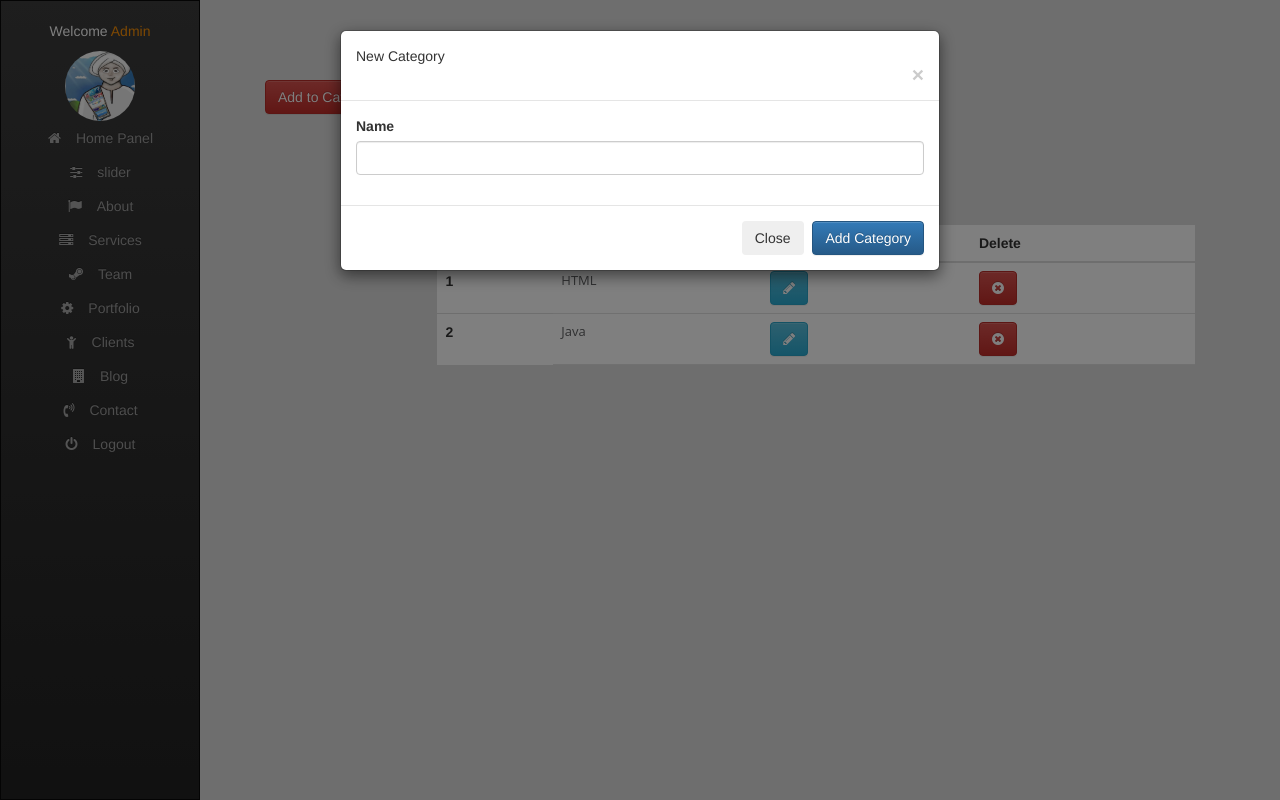
After one commit to Ahmed-A-Amin98/himu.github.io, a PHP site: page /Category.php in a window 1280 px wide, after a click on "Add to Categories". The commit adds this page. Run offline with PHP 8.4, Linux system fonts and the light colour scheme; a user stored in the database is signed in; data comes from the database, SQL or seed files in the repository.

Commit message:
Add files via upload

```diff
--- /dev/null
+++ b/site_admin/Category.php
@@ -0,0 +1,239 @@
+<!DOCTYPE html>
+<html lang="en">
+<head>
+	<meta charset="UTF-8">
+	<meta name="viewport" content="width=device-width, initial-scale=1">
+  <!-- Latest compiled and minified CSS -->
+	<link rel="stylesheet" href="https://maxcdn.bootstrapcdn.com/bootstrap/3.3.7/css/bootstrap.min.css" integrity="sha384-BVYiiSIFeK1dGmJRAkycuHAHRg32OmUcww7on3RYdg4Va+PmSTsz/K68vbdEjh4u" crossorigin="anonymous">
+
+	<!-- Optional theme -->
+	<link rel="stylesheet" href="https://maxcdn.bootstrapcdn.com/bootstrap/3.3.7/css/bootstrap-theme.min.css" integrity="sha384-rHyoN1iRsVXV4nD0JutlnGaslCJuC7uwjduW9SVrLvRYooPp2bWYgmgJQIXwl/Sp" crossorigin="anonymous">
+
+	<!-- Latest compiled and minified JavaScript -->
+	<script src="https://maxcdn.bootstrapcdn.com/bootstrap/3.3.7/js/bootstrap.min.js" integrity="sha384-Tc5IQib027qvyjSMfHjOMaLkfuWVxZxUPnCJA7l2mCWNIpG9mGCD8wGNIcPD7Txa" crossorigin="anonymous"></script>
+	<link rel="stylesheet" href="css/font-awesome.min.css">
+	<link href="css/style.css" rel="stylesheet" type="text/css">
+	<title>Document</title>
+</head>
+<body>
+		<?php require "header.php" ;?>
+<!-- start table slider -->
+	<div class="container">
+		<div class="row">
+			<div class="form col-lg-10 col-md-offset-2 marg">
+			<button type="button" class="btn btn-danger" data-toggle="modal" data-target="#exampleModal" data-whatever="@mdo">Add to Categories</button>
+			<div class="modal fade" id="exampleModal" tabindex="-1" role="dialog" aria-labelledby="exampleModalLabel" aria-hidden="true">
+			  <div class="modal-dialog" role="document">
+			    <div class="modal-content">
+			      <div class="modal-header">
+			        <h5 class="modal-title" id="exampleModalLabel">New Category</h5>
+			        <button type="button" class="close" data-dismiss="modal" aria-label="Close">
+			          <span aria-hidden="true">&times;</span>
+			        </button>
+			      </div>
+			      <div class="modal-body">
+			        <form action="php_site/generl_input.php" method="POST" enctype="multipart/form-data" id="add_cat_form">
+			          <div class="form-group">
+			            <label for="name_add" class="form-control-label">Name</label>
+			            <input type="text" class="form-control  btn-secondary" id="name_add" name="name_add">
+			          </div>
+			        </form>
+			      </div>
+			      <div class="modal-footer">
+			        <button type="button" class="btn btn-secondary" data-dismiss="modal">Close</button>
+			        <button type="submit" id="add_btn" class="btn btn-primary">Add Category </button>
+			      </div>
+			    </div>
+			  </div>
+			</div>
+		</div>
+
+	<!-- model Edit  -->
+    <div class="form col-lg-10 col-md-offset-2 ">
+				<div class="modal fade" id="Edit" tabindex="-1" role="dialog" aria-labelledby="EditLabel" aria-hidden="true">
+					<div class="modal-dialog" role="document">
+						<div class="modal-content">
+							<div class="modal-header">
+								<h5 class="modal-title" id="EditLabel">Edit Category</h5>
+								<button type="button" class="close" data-dismiss="modal" aria-label="Close">
+									<span aria-hidden="true">&times;</span>
+								</button>
+							</div>
+							<div class="modal-body">
+								<form action="php_site/generl_input.php" method="POST" enctype="multipart/form-data" id="edit_cat_form">
+									<div class="form-group">
+										<input type="hidden" class="form-control" id="id_edit" name="id_edit">
+
+									<div class="form-group">
+                                    <label for="name_edit" class="form-control-label">Name</label>
+										<input type="text" class="form-control" placeholder="Name" name="name_edit" id="name_edit" aria-describedby="basic-addon1">
+									</div>
+
+								</form>
+							</div>
+							<div class="modal-footer">
+								<button type="button" class="btn btn-secondary" data-dismiss="modal">Close</button>
+								<button type="submit"  id="edit_btn" class="btn btn-primary"> Edit Category </button>
+							</div>
+						</div>
+					</div>
+				</div>
+			</div>
+            <!-- end modal edit -->
+            <!--model Delete -->
+
+			<div class="form col-lg-10 col-md-offset-2 marg">
+
+<div class="modal fade" id="Delete" tabindex="-1" role="dialog" aria-labelledby="addsliderLabel" aria-hidden="true">
+    <div class="modal-dialog" role="document">
+        <div class="modal-content">
+            <div class="modal-header">
+                <h5 class="modal-title" id="addsliderLabel">Delete Category</h5>
+                <button type="button" class="close" data-dismiss="modal" aria-label="Close">
+                    <span aria-hidden="true">&times;</span>
+                </button>
+            </div>
+            <div class="modal-body">
+
+                <div>Are you sure you want to delete this Category?</div>
+
+                <form action="php_site/generl_input.php" method="POST" enctype="multipart/form-data" id="delete_cat_form">
+                    <div class="form-group">
+                        <input type="hidden" class="form-control" id="id_delete" name="id_delete">
+                    </div>
+                </form>
+
+            </div>
+            <div class="modal-footer">
+                <button type="button" class="btn btn-secondary" data-dismiss="modal">Close</button>
+                <button type="submit" class="btn btn-primary" id="delete_btn"> Delete Category </button>
+            </div>
+        </div>
+    </div>
+</div>
+</div>
+<!-- end model Delete -->
+
+
+		<?php
+			require 'connect_database.php';
+			$sq1 = "select * from category";
+			$result = $conn->query($sq1);
+			?>
+			<div class="col-lg-10 col-md-offset-2">
+				<table class="table ">
+				  <thead>
+				    <tr>
+				      <th>ID</th>
+				      <th>Name</th>
+                      <th>Edit</th>
+                      <th>Delete</th>
+				    </tr>
+				  </thead>
+				  <tbody>
+				  <?php
+						foreach ($result as $key => $value) {
+							?>
+
+						<tr>
+							<th scope="row"><?php echo $key + 1; ?></th>
+							<td><?php echo $value['name']; ?></td>
+
+
+							<td><button data-id="<?php echo $value['id']; ?>" data-name="<?php echo $value['name']; ?>" id="edit" type="button" class="btn btn-info" data-toggle="modal" data-target="#Edit" data-whatever="@mdo" class="btn btn-primary"><i class="fa fa-pencil" aria-hidden="true"></i></button></td>
+
+							<td><button data-cat_id="<?php echo $value['id']; ?>" id="delete" class="btn btn-danger" data-toggle="modal" data-target="#Delete"><i class="fa fa-times-circle" aria-hidden="true"></i></button></td>
+						</tr>
+						<?php } ?>
+				</table>
+			</div>
+		</div>
+	</div>
+<!-- end table slider -->
+
+ <script src="https://ajax.googleapis.com/ajax/libs/jquery/1.12.4/jquery.min.js"></script>
+ <script src="js/bootstrap.min.js"></script>
+  <script type="text/javascript">
+$(document).on('click', '#add_btn', function(a) {
+			var data = new FormData(document.getElementById('add_cat_form'));
+			$.ajax({
+					type: 'POST',
+					url: "add_category.php",
+					data: data,
+					async: false,
+					processData: false,
+					contentType: false,
+				})
+				.done(function(data) {
+					console.log(data);
+					if (data == "success") {
+						window.location.reload();
+					} else {
+						alert("failed");
+
+					}
+				});
+		});
+
+        $(document).on('click', '#edit_btn', function(a) {
+			var data = new FormData(document.getElementById('edit_cat_form'));
+			$.ajax({
+					type: 'POST',
+					url: "edit_category.php",
+					data: data,
+					async: false,
+					processData: false,
+					contentType: false,
+				})
+				.done(function(data) {
+					console.log(data);
+					if (data == "success") {
+						window.location.reload();
+					} else {
+						alert("failed");
+
+					}
+				});
+            });
+
+                $(document).on('click', '#edit', function(a) {
+			var id = $(this).data("id");
+			var name = $(this).data("name");
+
+			$('#name_edit').val(name);
+			$('#id_edit').val(id);
+
+
+		});
+        $(document).on('click', '#delete_btn', function(a) {
+			var data = new FormData(document.getElementById('delete_cat_form'));
+			$.ajax({
+					type: 'POST',
+					url: "delete_category.php",
+					data: data,
+					async: false,
+					processData: false,
+					contentType: false,
+				})
+				.done(function(data) {
+					console.log(data);
+					if (data == "success") {
+						window.location.reload();
+					} else {
+						alert("failed");
+
+					}
+				});
+			a.preventDefault();
+
+		});
+
+		$(document).on('click', '#delete', function(a) {
+			var id = $(this).data("cat_id");
+
+			$('#id_delete').val(id);
+		});
+
+ </script>
+</body>
+</html>
--- a/site_admin/Services.php
+++ b/site_admin/Services.php
@@ -97,7 +97,7 @@
 
 			<div class="form col-lg-10 col-md-offset-2 marg">
 
-				<div class="modal fade" id="deleteslider" tabindex="-1" role="dialog" aria-labelledby="addsliderLabel" aria-hidden="true">
+				<div class="modal fade" id="deleteservice" tabindex="-1" role="dialog" aria-labelledby="addsliderLabel" aria-hidden="true">
 					<div class="modal-dialog" role="document">
 						<div class="modal-content">
 							<div class="modal-header">
```
Also changed, not shown: site_admin/add_category.php (added, +20 -0 lines), site_admin/delete_category.php (added, +21 -0 lines), site_admin/delete_message.php (added, +21 -0 lines), site_admin/edit_category.php (added, +20 -0 lines).
